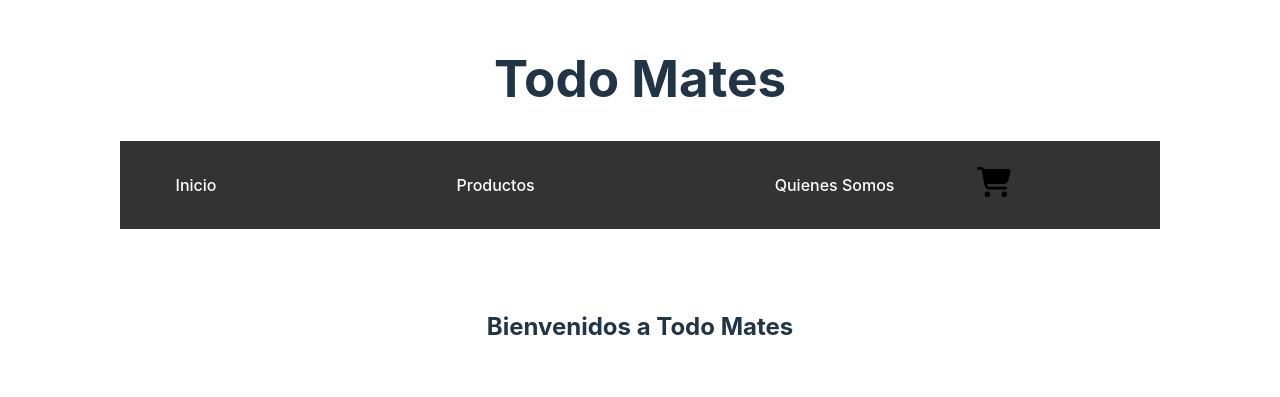
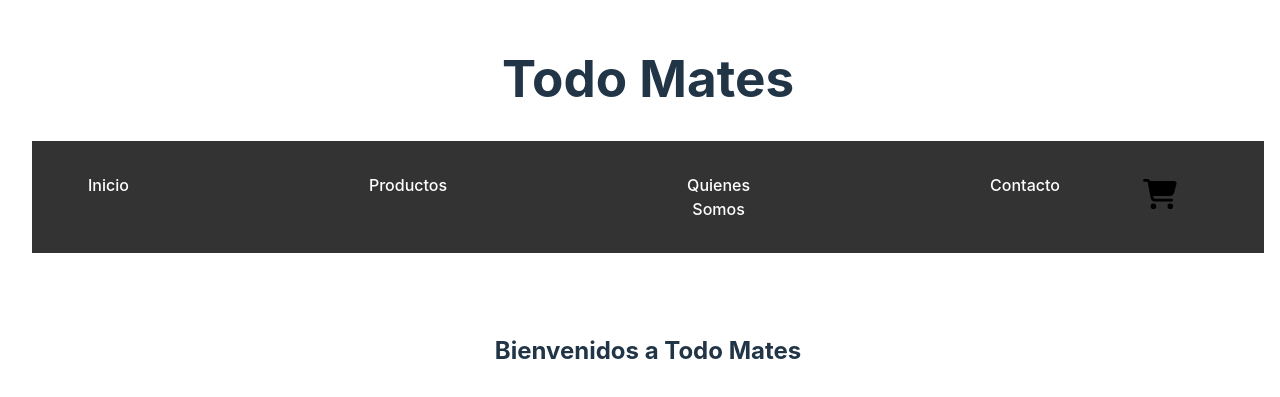
Before and after one commit to frantomasino/ProyectofinalReactjsTomasino, a React (Vite) app: page / in a window 1280 px wide. Shown: the part 267-664 px from the top of the page. Built offline with nearby package versions, Linux system fonts and the light colour scheme.

Commit message:
first commit

```diff
--- a/src/components/Navbar.jsx
+++ b/src/components/Navbar.jsx
@@ -9,6 +9,8 @@ const Navbar = () => {
                     <li className="nav-item"><a href="#">Inicio</a></li>
                     <li className="nav-item"><a href="#">Productos</a></li>
                     <li className="nav-item"><a href="#">Quienes Somos</a></li>
+                    <li className="nav-item"><a href="#">Contacto</a></li>
+
                 </ul>
                 <div className="cart-widget-container">
                     <CartWidget />
```
